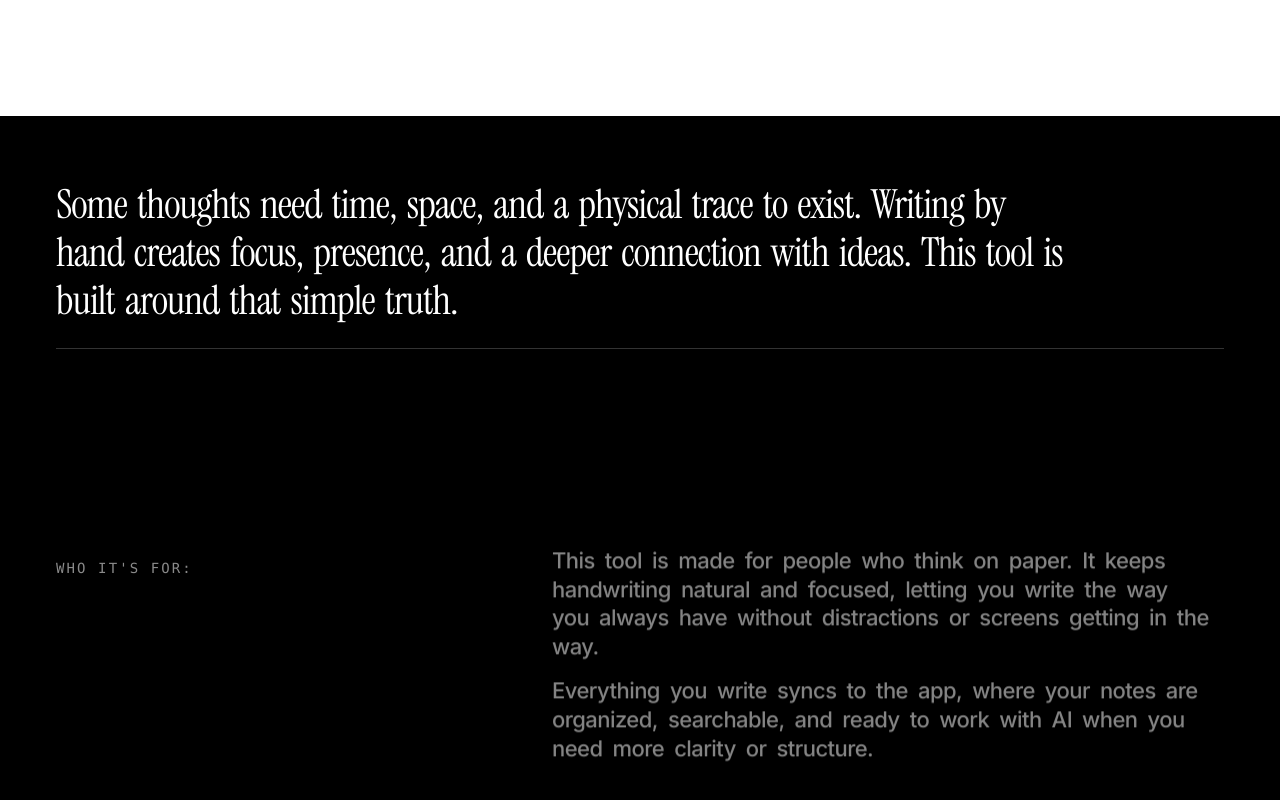
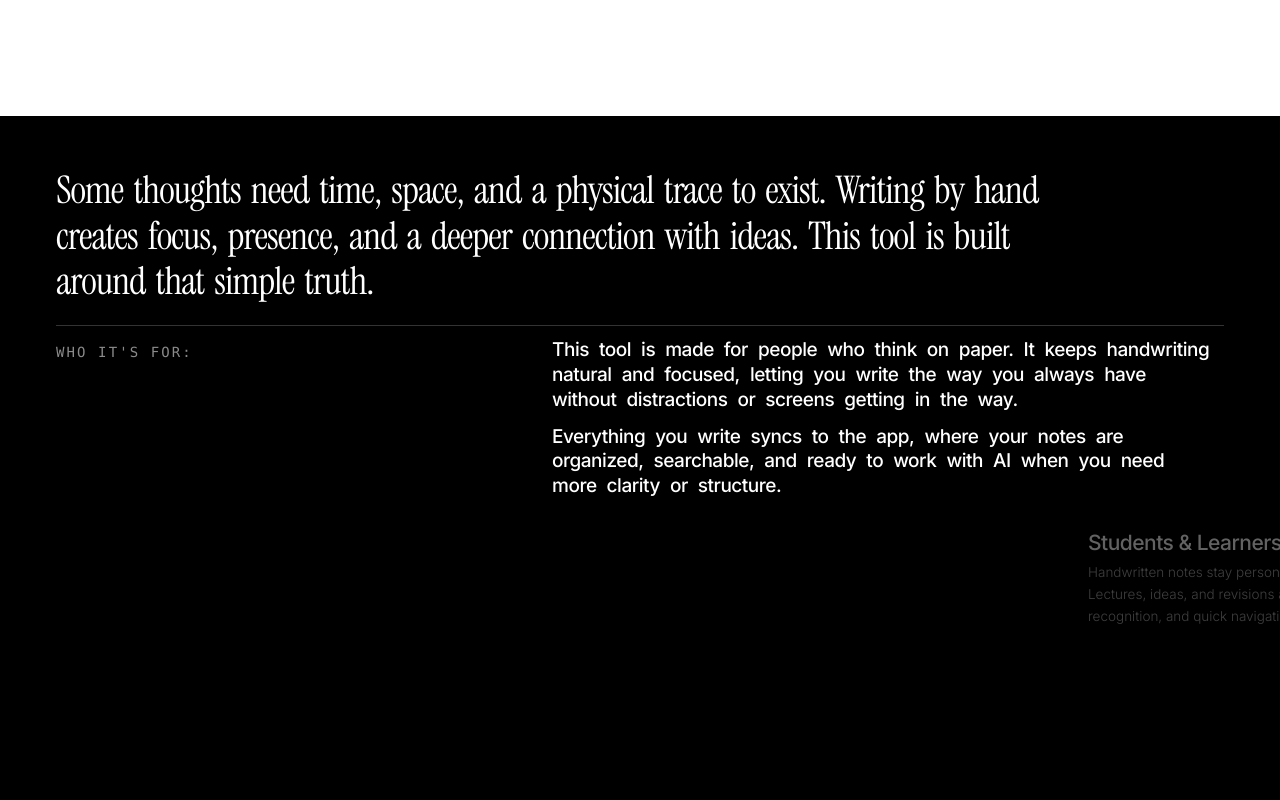
Before and after one commit to Shakeeb980998/nota-homepage-rebuild, a Next.js app in the folder frontend/: page / in a window 1280 px wide. Shown: the part 3964-4764 px from the top of the page. Built offline with nearby package versions, Linux system fonts and the light colour scheme; no server answers.

Commit message:
Keep intro text visible above audience blocks, implement pen rise, full-screen showcase, and Works with smart paper card rise matching 4 screenshots

```diff
--- a/frontend/src/components/HomePageClient.tsx
+++ b/frontend/src/components/HomePageClient.tsx
@@ -6,7 +6,6 @@ import { Header } from "@/components/Header";
 import { Hero } from "@/components/Hero";
 import { Specs } from "@/components/Specs";
 import { WhoItIsFor } from "@/components/WhoItIsFor";
-import { PenZoomTransition } from "@/components/PenZoomTransition";
 import { SmartPaper } from "@/components/SmartPaper";
 import { InsideTheBox } from "@/components/InsideTheBox";
 import { ColorVariants } from "@/components/ColorVariants";
@@ -81,9 +80,6 @@ export const HomePageClient: React.FC<HomePageClientProps> = ({ initialData }) =
         audiences={initialData.whoItIsFor.audiences}
       />
 
-      {/* Pinned Pen Zoom Transition (Standard horizontal side-profile pen, true 100vw x 100vh full-bleed, concurrent title fade-in) */}
-      <PenZoomTransition />
-
       {/* Works with smart paper */}
       <SmartPaper
         badge={initialData.smartPaper.badge}
--- a/frontend/src/components/SmartPaper.tsx
+++ b/frontend/src/components/SmartPaper.tsx
@@ -115,18 +115,18 @@ export const SmartPaper: React.FC<SmartPaperProps> = ({ badge, title, slides })
       {/* Sticky Viewport */}
       <div className="sticky top-0 h-screen w-full overflow-hidden z-10 flex flex-col justify-between">
 
-        {/* Layer A: Centered Title ("Works with smart paper" - matches PenZoomTransition concurrent fade-in) */}
+        {/* Layer A: Massive White Cover ("Works with smart paper" - matches Screenshot 4 media_1789453947995.png) */}
         <motion.div
           style={
             shouldReduceMotion
               ? { display: "none" }
               : { opacity: titleFadeOpacity, display: titleDisplay }
           }
-          className="absolute inset-0 z-50 flex flex-col items-center justify-center text-center px-4 sm:px-6 pointer-events-none"
+          className="absolute inset-0 z-50 flex flex-col items-center justify-center text-center px-4 sm:px-6 bg-white pointer-events-none"
         >
           <h2 className="font-serif text-5xl sm:text-7xl md:text-8xl lg:text-[110px] xl:text-[130px] font-normal leading-[0.92] tracking-tight select-none">
             <span className="text-[#888888] block">Works with</span>
-            <span className="text-white block mt-1 sm:mt-2">smart paper</span>
+            <span className="text-[#000000] block mt-1 sm:mt-2">smart paper</span>
           </h2>
         </motion.div>
 
--- a/frontend/src/components/WhoItIsFor.tsx
+++ b/frontend/src/components/WhoItIsFor.tsx
@@ -94,19 +94,27 @@ export const WhoItIsFor: React.FC<WhoItIsForProps> = ({
     restDelta: 0.001,
   });
 
-  // Staged Transition: Intro copy fades smoothly as topics slide in
-  const introOpacity = useTransform(smoothProgress, [0.15, 0.26], [1, 0]);
-  const introY = useTransform(smoothProgress, [0.15, 0.26], ["0px", "-16px"]);
 
   // 3 Audience Topics: Slide in from right sequentially
-  const topic1X = useTransform(smoothProgress, [0.20, 0.40], ["110%", "0%"]);
-  const topic1Opacity = useTransform(smoothProgress, [0.20, 0.35], [0, 1]);
+  const topic1X = useTransform(smoothProgress, [0.18, 0.32], ["110%", "0%"]);
+  const topic1Opacity = useTransform(smoothProgress, [0.18, 0.28], [0, 1]);
 
-  const topic2X = useTransform(smoothProgress, [0.38, 0.58], ["110%", "0%"]);
-  const topic2Opacity = useTransform(smoothProgress, [0.38, 0.52], [0, 1]);
+  const topic2X = useTransform(smoothProgress, [0.28, 0.42], ["110%", "0%"]);
+  const topic2Opacity = useTransform(smoothProgress, [0.28, 0.38], [0, 1]);
 
-  const topic3X = useTransform(smoothProgress, [0.56, 0.76], ["110%", "0%"]);
-  const topic3Opacity = useTransform(smoothProgress, [0.56, 0.70], [0, 1]);
+  const topic3X = useTransform(smoothProgress, [0.38, 0.52], ["110%", "0%"]);
+  const topic3Opacity = useTransform(smoothProgress, [0.38, 0.48], [0, 1]);
+
+  // Text content moves up and fades out smoothly as pen rises from below
+  const textContentOpacity = useTransform(smoothProgress, [0.46, 0.58], [1, 0]);
+  const textContentY = useTransform(smoothProgress, [0.46, 0.58], ["0px", "-24px"]);
+
+  // Pen Card Showcase: Rises from bottom, locks into full-bleed white, then recedes (matching Screenshots 2, 3, 4)
+  const penContainerY = useTransform(smoothProgress, [0.45, 0.65], ["100vh", "0vh"]);
+  const penCardScale = useTransform(smoothProgress, [0.45, 0.65, 0.82, 0.98], [1.0, 1.0, 1.0, 0.72]);
+  const penCardY = useTransform(smoothProgress, [0.82, 0.98], ["0vh", "-8vh"]);
+  const penCardBg = useTransform(smoothProgress, [0.82, 0.96], ["#ffffff", "#2a2a2a"]);
+  const penCardRadius = useTransform(smoothProgress, [0.82, 0.98], [0, 20]);
 
   const quoteText =
     introQuote ||
@@ -119,23 +127,27 @@ export const WhoItIsFor: React.FC<WhoItIsForProps> = ({
 
   return (
     <section id="who-it-is-for" className="bg-black text-white relative z-20">
-      <div ref={pinTrackRef} className="relative h-[150vh] sm:h-[180vh] lg:h-[200vh]">
+      <div ref={pinTrackRef} className="relative h-[300vh] sm:h-[320vh]">
         {/* Sticky Viewport with guaranteed top clearance beneath fixed navbar */}
         <div className="sticky top-0 h-screen w-full overflow-hidden flex flex-col justify-center px-4 sm:px-8 md:px-12 lg:px-14">
 
-          <div className="max-w-7xl mx-auto w-full flex flex-col justify-between h-full max-h-[86vh] my-auto relative z-10">
+          {/* Layer 1: Text Content (Quote, Divider, Label, Intro Copy never hidden, 3 Sliding Audience Topics) */}
+          <motion.div
+            style={shouldReduceMotion ? {} : { opacity: textContentOpacity, y: textContentY }}
+            className="max-w-7xl mx-auto w-full flex flex-col justify-between h-full max-h-[88vh] my-auto relative z-10"
+          >
             {/* Top Block: Manifesto Quote + Divider Line (Matches sample site media_1789446815432.png) */}
-            <div className="space-y-4 sm:space-y-6 pt-2">
+            <div className="space-y-3 sm:space-y-5 pt-1">
               <ScrollIlluminatedText
                 text={quoteText}
                 className="max-w-5xl"
-                wordClassName="text-2xl sm:text-3xl md:text-4xl lg:text-[40px] font-serif font-normal leading-[1.2] tracking-tight"
+                wordClassName="text-xl sm:text-2xl md:text-3xl lg:text-[36px] xl:text-[38px] font-serif font-normal leading-[1.2] tracking-tight"
               />
               <div className="w-full h-px bg-white/20" />
             </div>
 
-            {/* Bottom Block: Two Column - Left Label & Right Sliding Topics (Matches sample site media_1789446815432.png) */}
-            <div className="flex flex-col lg:flex-row justify-between items-start gap-6 sm:gap-8 lg:gap-16 relative pt-1 pb-4">
+            {/* Bottom Block: Two Column - Left Label & Right Content (Matches Screenshot 1 & 2 without hiding intro copy) */}
+            <div className="flex flex-col lg:flex-row justify-between items-start gap-4 sm:gap-6 lg:gap-14 relative pt-1 pb-2">
 
               {/* Left Column: Label */}
               <div className="w-full lg:w-48 shrink-0 pt-1">
@@ -144,35 +156,32 @@ export const WhoItIsFor: React.FC<WhoItIsForProps> = ({
                 </span>
               </div>
 
-              {/* Right Column: Intro Copy + 3 Sliding Topics */}
-              <div className="w-full lg:max-w-2xl ml-auto relative min-h-[260px] sm:min-h-[290px]">
+              {/* Right Column: Intro Copy + 3 Sliding Topics Stacked Below (Intro copy NEVER hidden) */}
+              <div className="w-full lg:max-w-2xl ml-auto space-y-4 sm:space-y-6">
 
-                {/* Intro Copy: illuminated on scroll, then gently fades as topics slide in */}
-                <motion.div
-                  style={shouldReduceMotion ? {} : { opacity: introOpacity, y: introY }}
-                  className="space-y-4"
-                >
+                {/* Intro Copy: STAYS VISIBLE above audience blocks */}
+                <div className="space-y-2 sm:space-y-3">
                   <ScrollIlluminatedText
                     text={p1}
-                    wordClassName="text-base sm:text-lg lg:text-[22px] font-medium leading-[1.3] tracking-tight"
+                    wordClassName="text-sm sm:text-base lg:text-[19px] font-medium leading-[1.3] tracking-tight"
                   />
                   <ScrollIlluminatedText
                     text={p2}
-                    wordClassName="text-base sm:text-lg lg:text-[22px] font-medium leading-[1.3] tracking-tight"
+                    wordClassName="text-sm sm:text-base lg:text-[19px] font-medium leading-[1.3] tracking-tight"
                   />
-                </motion.div>
+                </div>
 
-                {/* 3 Audience Topics: Slide in sequentially from Right */}
-                <div className="absolute inset-x-0 top-0 space-y-5 sm:space-y-6 overflow-hidden py-1">
+                {/* 3 Audience Topics: Stacked below intro copy, sliding in sequentially from Right */}
+                <div className="space-y-3 sm:space-y-4 pt-1">
                   {/* Topic 1 */}
                   <motion.div
                     style={shouldReduceMotion ? { x: "0%", opacity: 1 } : { x: topic1X, opacity: topic1Opacity }}
                     className="w-full flex flex-col items-start will-change-transform"
                   >
-                    <h3 className="text-xl sm:text-2xl lg:text-[26px] font-medium text-white mb-1 tracking-tight">
+                    <h3 className="text-base sm:text-lg lg:text-[21px] font-medium text-white mb-0.5 tracking-tight">
                       {audiences[0]?.title || "Students & Learners"}
                     </h3>
-                    <p className="text-xs sm:text-sm lg:text-[15px] text-[#a3a3a3] font-light leading-relaxed">
+                    <p className="text-xs sm:text-[13px] lg:text-[13.5px] text-[#a3a3a3] font-light leading-relaxed">
                       {audiences[0]?.description ||
                         "Handwritten notes stay personal and intuitive, but become searchable, organized, and easy to study. Lectures, ideas, and revisions are captured as they are — then supported by AI summaries, text recognition, and quick navigation when it matters most."}
                     </p>
@@ -183,10 +192,10 @@ export const WhoItIsFor: React.FC<WhoItIsForProps> = ({
                     style={shouldReduceMotion ? { x: "0%", opacity: 1 } : { x: topic2X, opacity: topic2Opacity }}
                     className="w-full flex flex-col items-start will-change-transform"
                   >
-                    <h3 className="text-xl sm:text-2xl lg:text-[26px] font-medium text-white mb-1 tracking-tight">
+                    <h3 className="text-base sm:text-lg lg:text-[21px] font-medium text-white mb-0.5 tracking-tight">
                       {audiences[1]?.title || "Creators, Designers & Architects"}
                     </h3>
-                    <p className="text-xs sm:text-sm lg:text-[15px] text-[#a3a3a3] font-light leading-relaxed">
+                    <p className="text-xs sm:text-[13px] lg:text-[13.5px] text-[#a3a3a3] font-light leading-relaxed">
                       {audiences[1]?.description ||
                         "Sketches, diagrams, concepts, and fragments of ideas belong on paper. This tool makes sure they don’t disappear. Everything drawn or written is safely stored, easy to revisit, and ready to evolve into something bigger — without interrupting the creative flow."}
                     </p>
@@ -197,10 +206,10 @@ export const WhoItIsFor: React.FC<WhoItIsForProps> = ({
                     style={shouldReduceMotion ? { x: "0%", opacity: 1 } : { x: topic3X, opacity: topic3Opacity }}
                     className="w-full flex flex-col items-start will-change-transform"
                   >
-                    <h3 className="text-xl sm:text-2xl lg:text-[26px] font-medium text-white mb-1 tracking-tight">
+                    <h3 className="text-base sm:text-lg lg:text-[21px] font-medium text-white mb-0.5 tracking-tight">
                       {audiences[2]?.title || "Managers & Product Thinkers"}
                     </h3>
-                    <p className="text-xs sm:text-sm lg:text-[15px] text-[#a3a3a3] font-light leading-relaxed">
+                    <p className="text-xs sm:text-[13px] lg:text-[13.5px] text-[#a3a3a3] font-light leading-relaxed">
                       {audiences[2]?.description ||
                         "Meetings start on paper and end with structure. Notes turn into clear summaries, tasks, and follow-ups. The pen captures everything quietly, while the app helps organize decisions without pulling attention away from the room."}
                     </p>
@@ -211,7 +220,40 @@ export const WhoItIsFor: React.FC<WhoItIsForProps> = ({
 
             </div>
 
-          </div>
+          </motion.div>
+
+          {/* Layer 2: Pen Showcase (Rises from bottom as user scrolls, locks full-bleed white, recedes at end) */}
+          <motion.div
+            style={
+              shouldReduceMotion
+                ? { display: "none" }
+                : {
+                    y: penContainerY,
+                  }
+            }
+            className="absolute inset-0 z-20 flex items-center justify-center pointer-events-none p-0 m-0 overflow-hidden"
+          >
+            <motion.div
+              style={
+                shouldReduceMotion
+                  ? {}
+                  : {
+                      scale: penCardScale,
+                      y: penCardY,
+                      backgroundColor: penCardBg,
+                      borderRadius: penCardRadius,
+                    }
+              }
+              className="w-full h-full flex items-center justify-center will-change-[transform,background-color,border-radius] shadow-2xl p-4 sm:p-8"
+            >
+              {/* eslint-disable-next-line @next/next/no-img-element */}
+              <img
+                src="/nota_horizontal_pen.png"
+                alt="Nōta Smart Pen horizontal side profile"
+                className="w-full h-full max-h-[85vh] object-contain select-none pointer-events-none"
+              />
+            </motion.div>
+          </motion.div>
 
         </div>
       </div>
```
